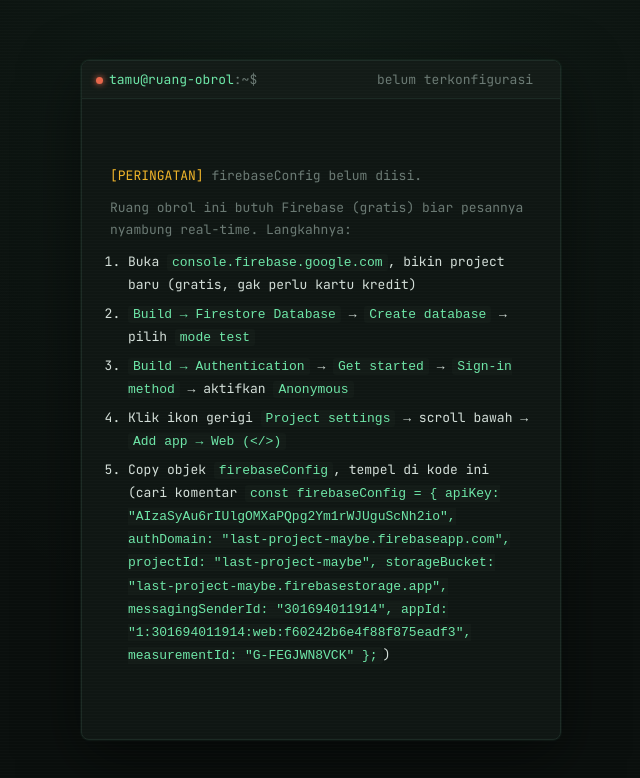
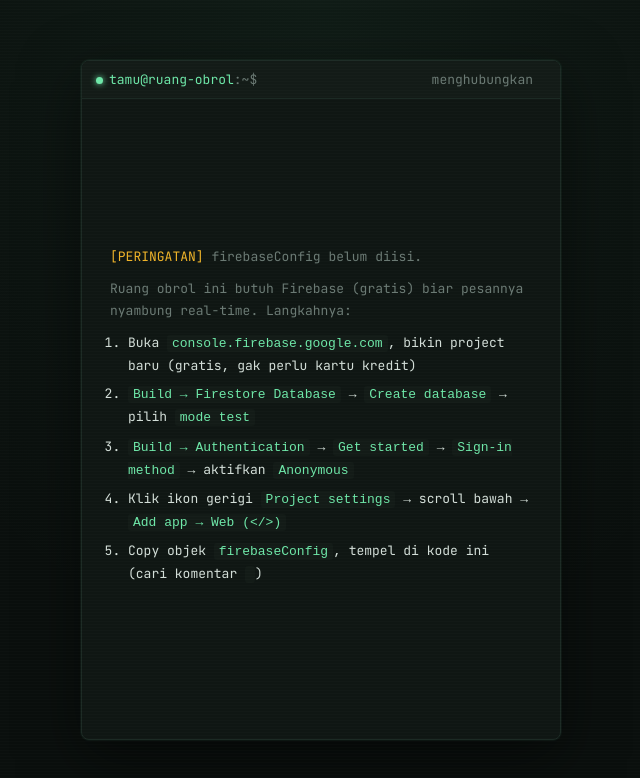
Before and after one commit to yogaeka14/openchatv.2, a plain HTML site: page index.html in a window 1280 px wide. Shown: the whole page, without its empty margins (319-959 px from the left). Drawn offline with Linux system fonts and the light colour scheme; no server answers.

Commit message:
Update index.html

```diff
--- a/index.html
+++ b/index.html
@@ -219,15 +219,7 @@
           <li><code>Build → Firestore Database</code> → <code>Create database</code> → pilih <code>mode test</code></li>
           <li><code>Build → Authentication</code> → <code>Get started</code> → <code>Sign-in method</code> → aktifkan <code>Anonymous</code></li>
           <li>Klik ikon gerigi <code>Project settings</code> → scroll bawah → <code>Add app → Web (&lt;/&gt;)</code></li>
-          <li>Copy objek <code>firebaseConfig</code>, tempel di kode ini (cari komentar <code>const firebaseConfig = {
-  apiKey: "AIzaSyAu6rIUlgOMXaPQpg2Ym1rWJUguScNh2io",
-  authDomain: "last-project-maybe.firebaseapp.com",
-  projectId: "last-project-maybe",
-  storageBucket: "last-project-maybe.firebasestorage.app",
-  messagingSenderId: "301694011914",
-  appId: "1:301694011914:web:f60242b6e4f88f875eadf3",
-  measurementId: "G-FEGJWN8VCK"
-};</code>)</li>
+          <li>Copy objek <code>firebaseConfig</code>, tempel di kode ini (cari komentar <code></code>)</li>
         </ol>
       </div>
     </div>
@@ -262,13 +254,14 @@
   // (Firebase Console → Project settings → Add app → Web)
   // ============================================
   const firebaseConfig = {
-    apiKey: "GANTI_DENGAN_API_KEY_KAMU",
-    authDomain: "GANTI.firebaseapp.com",
-    projectId: "GANTI",
-    storageBucket: "GANTI.appspot.com",
-    messagingSenderId: "000000000000",
-    appId: "GANTI"
-  };
+  apiKey: "AIzaSyAu6rIUlgOMXaPQpg2Ym1rWJUguScNh2io",
+  authDomain: "last-project-maybe.firebaseapp.com",
+  projectId: "last-project-maybe",
+  storageBucket: "last-project-maybe.firebasestorage.app",
+  messagingSenderId: "301694011914",
+  appId: "1:301694011914:web:f60242b6e4f88f875eadf3",
+  measurementId: "G-FEGJWN8VCK"
+};
   // ============================================
 
   const belumDikonfigurasi = firebaseConfig.apiKey === "GANTI_DENGAN_API_KEY_KAMU";
```
